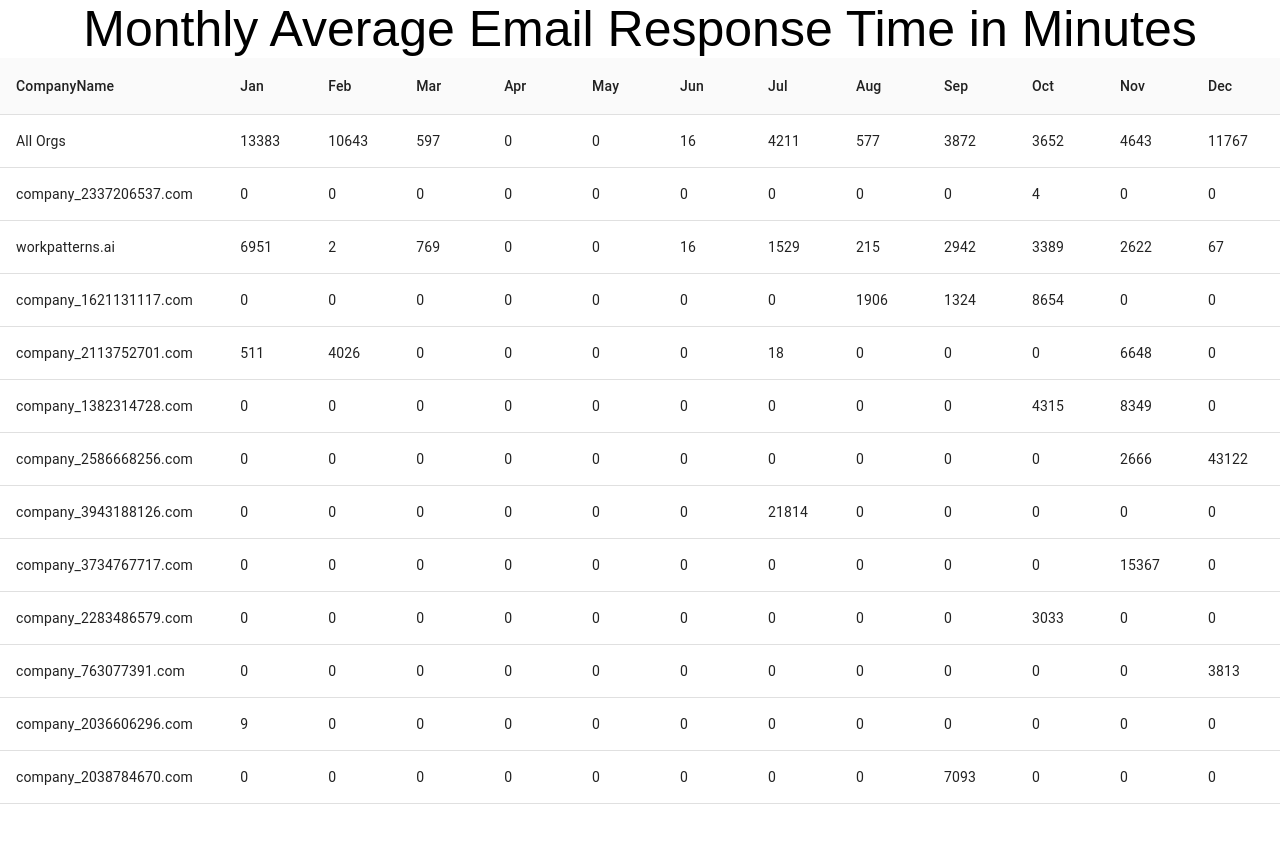
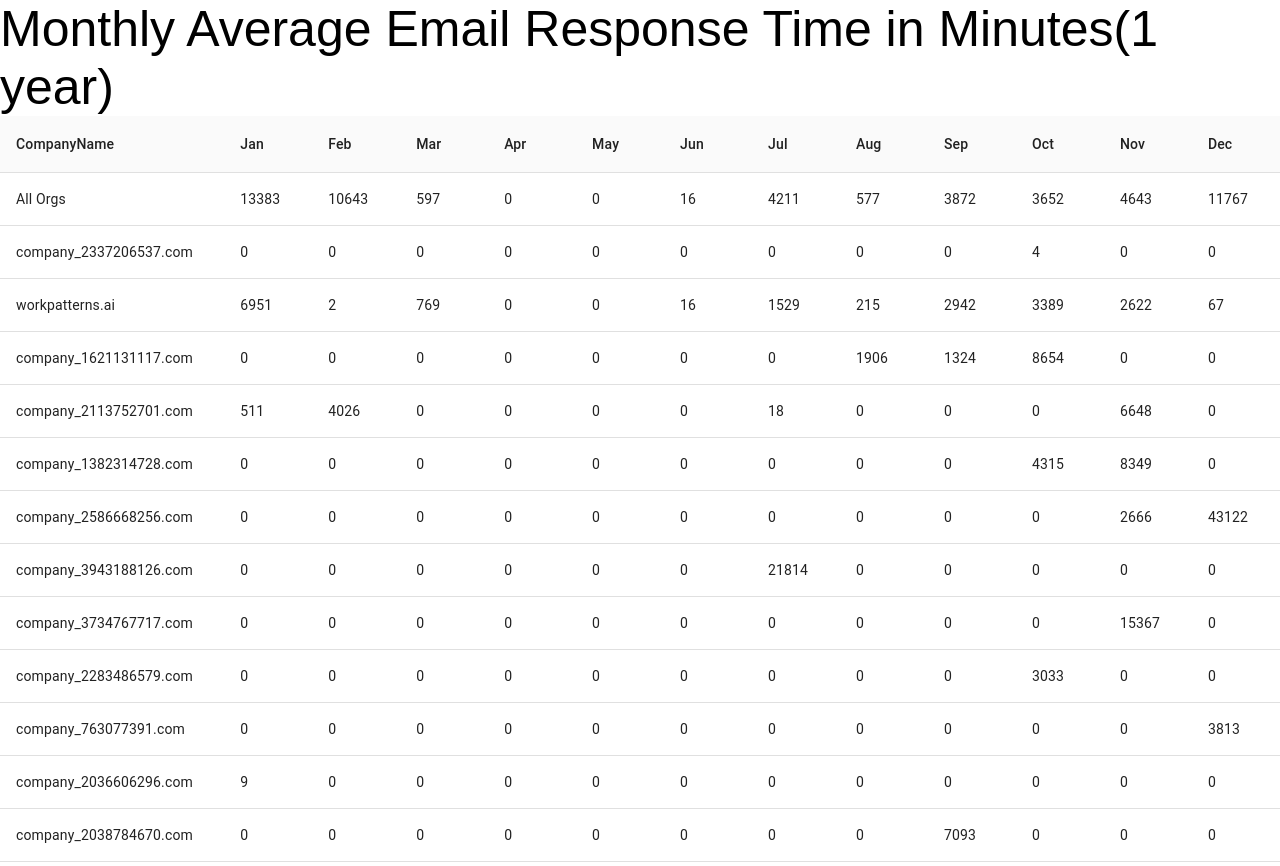
Before and after one commit to kfang1220/workpatterns-takehome, a React (Create React App) app: page / in a window 1280 px wide. Before the commit the page ends 808 px from the top, so only its background shows below. Built offline with nearby package versions, Linux system fonts and the light colour scheme.

Commit message:
added 1year to title

```diff
--- a/src/components/Home.jsx
+++ b/src/components/Home.jsx
@@ -70,7 +70,7 @@ export const Home = () => {
 
     return (
         <div>
-            <div className={classes.header}> Monthly Average Email Response Time in Minutes </div>
+            <div className={classes.header}> Monthly Average Email Response Time in Minutes(1 year) </div>
             <TableDisplay data={companyMap}/>
       </div>
     )
```
Also changed, not shown: 1 other file (tests, documents, lock files or other folders).
